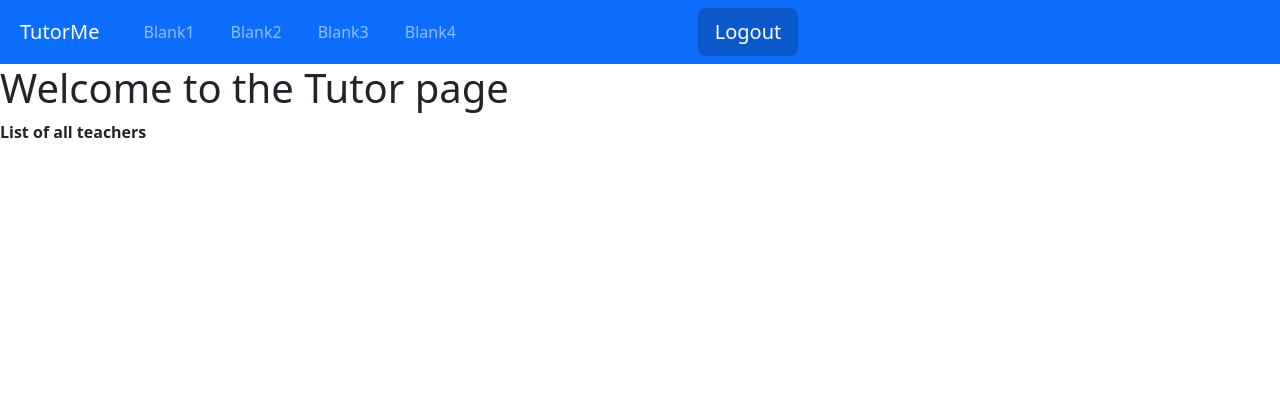
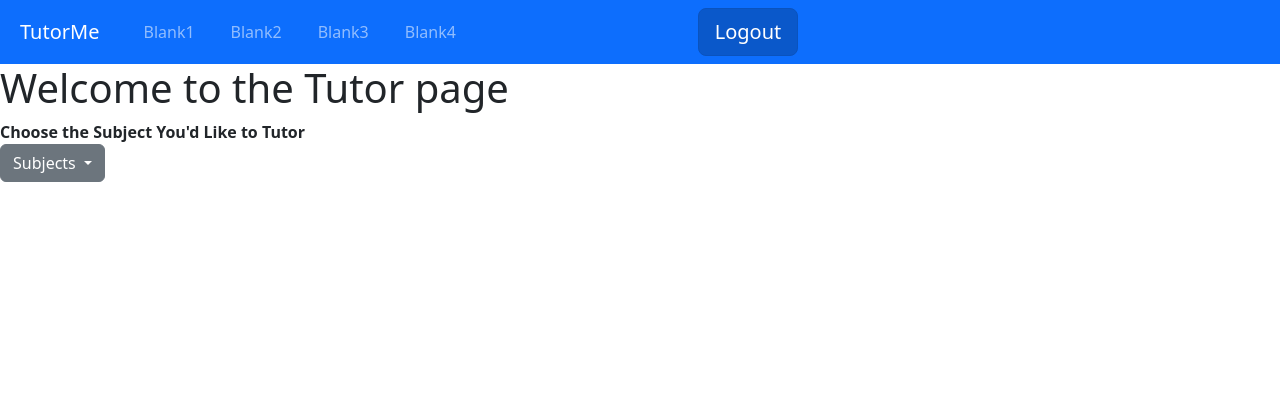
Before and after one commit to Bababinks/TutorMe, a Django app: page /tutorMe/tutorCheck/ in a window 1280 px wide. Shown: the top 420 px of the page. Run offline with Django 4.2, Linux system fonts and the light colour scheme; a user stored in the database is signed in; tables that the repository leaves empty hold one stand-in row (values such as "Sample post"); a database or web service that is not in the repository returns one stand-in record (values such as "Sample title"); data that the repository does not hold is empty; some libraries are stand-ins or nearby versions.

Commit message:
working on JSON

```diff
--- /dev/null
+++ b/tutorMe/Json.py
@@ -0,0 +1,18 @@
+import requests
+
+
+def get_JSON_Subjects():
+
+    subjects = []
+    url = "https://sisuva.admin.virginia.edu/psc/ihprd/UVSS/SA/s/WEBLIB_HCX_CM.H_CLASS_SEARCH.FieldFormula.IScript_ClassSearchOptions?institution=UVA01&term=12312"
+    r = requests.get(url)
+    data = r.json()
+
+    temp = data.get("subjects")
+
+    for sub in temp:
+        subjects.append(sub['subject'])
+
+
+    return subjects
+print(get_JSON_Subjects())
--- a/tutorMe/templates/tutorMe/tutorMeTutor.html
+++ b/tutorMe/templates/tutorMe/tutorMeTutor.html
@@ -17,10 +17,21 @@
 {% bootstrap_messages %}
 {% include "nav.html" %}
 	<h1>Welcome to the Tutor page</h1>
-	    <strong> List of all teachers </strong>
-        {% for i in data_dict %}
-        {{ i. }}
-        {% endfor %}
+	    <strong> Choose the Subject You'd Like to Tutor </strong>
+
+					<div class="dropdown">
+					  <button class="btn btn-secondary dropdown-toggle" type="button" data-bs-toggle="dropdown" aria-expanded="false">
+						Subjects
+					  </button>
+					  <ul class="dropdown-menu">
+						  <ul>
+							{%for i in items%}
+							  <a class="dropdown-item" href={{i}}>{{i}}</a>
+							{% endfor %}
+						</ul>
+					  </ul>
+					</div>
+
 </script>
 
 {% include "footer.html" %}
--- a/tutorMe/views.py
+++ b/tutorMe/views.py
@@ -1,12 +1,12 @@
-import json
-
 from django.http import HttpResponse, HttpResponseRedirect
 from django.shortcuts import render, redirect
 from django.shortcuts import get_object_or_404, render
 from django.views.generic import TemplateView
 
+
 # def index(request):
 #     return HttpResponse("Hello, world. You're at the tutorMe index.")
+from tutorMe import Json
 from tutorMe.models import tutorMeUser
 import requests
 
@@ -24,8 +24,10 @@ def google_login(request):
 def tutor_check(request):
     if tutorMeUser.objects.filter(email=request.user.email, is_tutor=False).exists():
         return render(request, 'tutorMeStudent.html')
+
     if tutorMeUser.objects.filter(email=request.user.email, is_tutor=True).exists():
-        return render(request, 'tutorMeTutor.html')
+        items = Json.get_JSON_Subjects();
+        return render(request, 'tutorMeTutor.html', {'items': items})
 
     return render(request, 'tutorCheck.html')
 
@@ -44,9 +46,4 @@ def TutorView(request):
     newuser.email = request.user.email
     newuser.is_tutor = True
     newuser.save()
-    total_classes = []
-
-    response = requests.get(
-        "https://sisuva.admin.virginia.edu/psc/ihprd/UVSS/SA/s/WEBLIB_HCX_CM.H_CLASS_SEARCH.FieldFormula.IScript_ClassSearch?institution=UVA01&term=1228&page=1&instructor_name=Horton").json()
-    data_dict = json.loads(response)
-    return render(request, 'tutorMeTutor.html', data_dict)
+    return render(request, 'tutorMeTutor.html')
```
